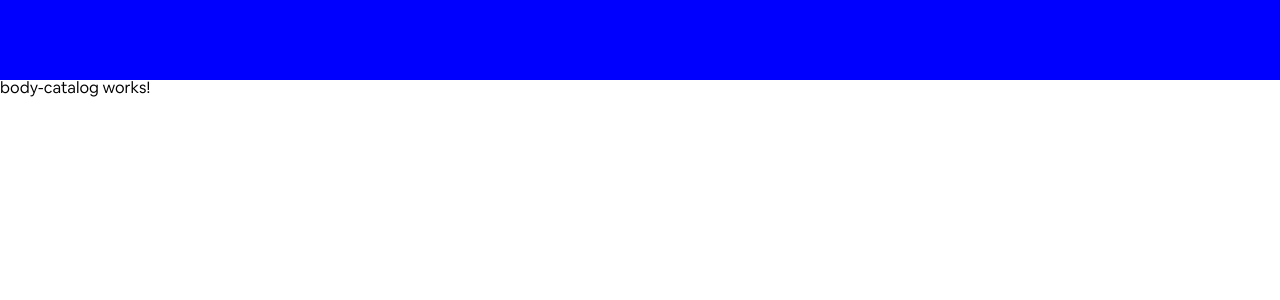
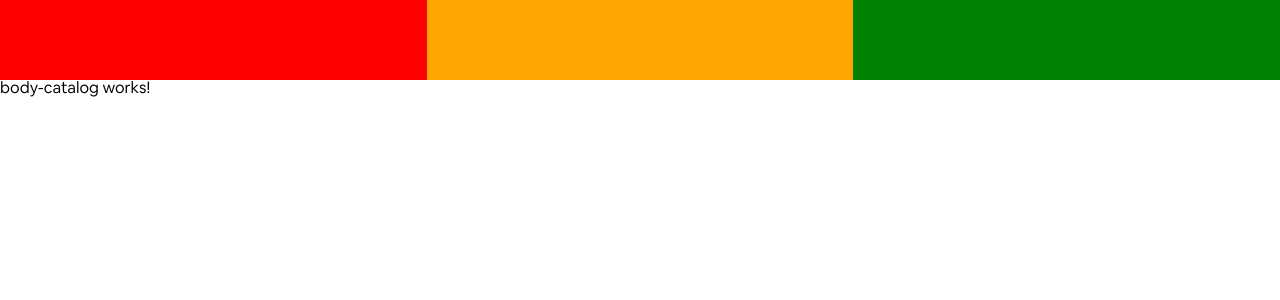
Before and after one commit to ClementEcNantes/airbnb-J.K, an Angular app in the folder airbnb-J.K/: page / in a window 1280 px wide. Shown: the top 300 px of the page. Built offline with nearby package versions, Linux system fonts and the light colour scheme.

Commit message:
color for header

```diff
--- a/airbnb-J.K/src/app/components/header-bar/header-bar.component.scss
+++ b/airbnb-J.K/src/app/components/header-bar/header-bar.component.scss
@@ -5,17 +5,26 @@
     height: 5rem;
 
     .logo-container {
+        display: flex;
         background-color: red;
-        display: flex;
+        width: 100%;
+        height: 5rem;
+
     }
 
     .search-bar-container {
+        width: 100%;
+        height: 5rem;
+        display: flex;
         background-color: orange;
-        display: flex;
     }
 
     .account-bar-container {
+
+        width: 100%;
+        height: 5rem;
+        display: flex;
         background-color: green;
-        display: flex;
+
     }
 }
```
